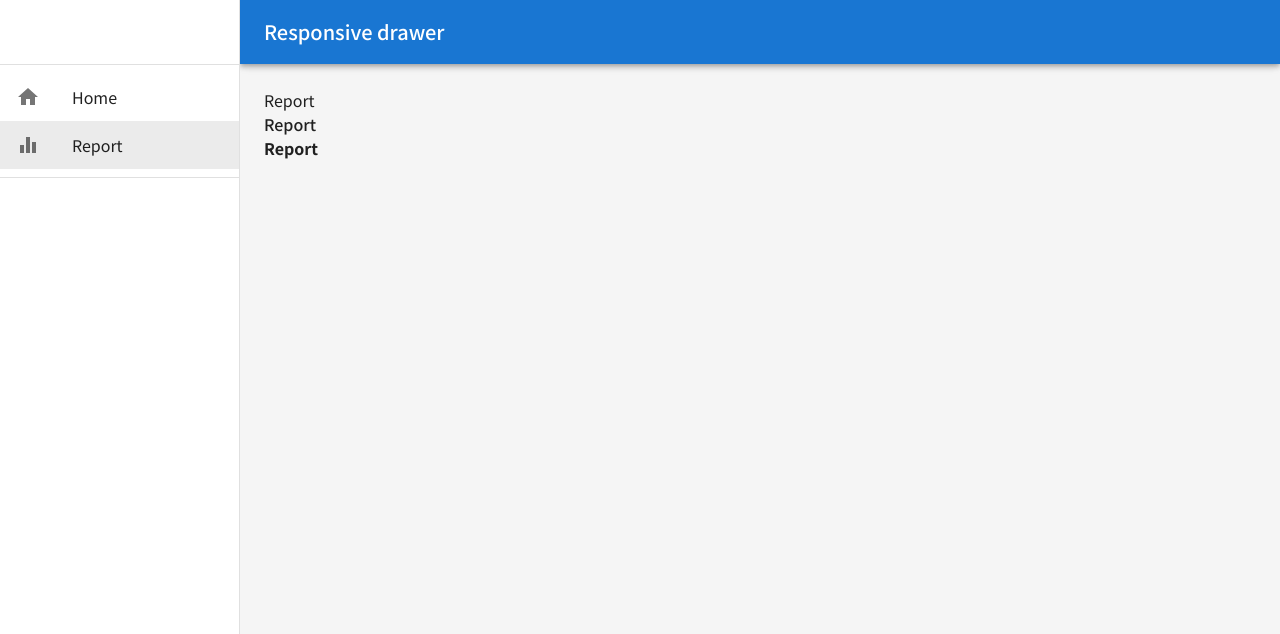
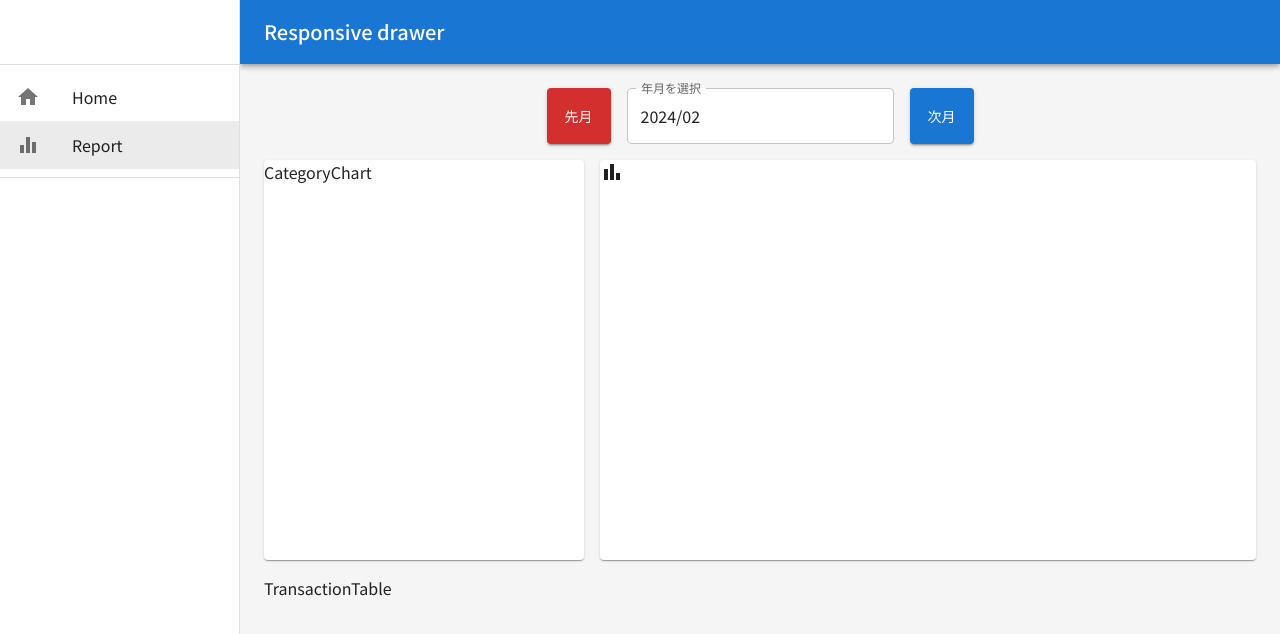
Before and after one commit to mikurikuri11/kakeibo_app, a React (Create React App) app: page /report in a window 1280 px wide. Shown: the top 634 px of the page. Built offline with nearby package versions, Linux system fonts and the light colour scheme; no server answers; the database is empty; the HTML template or start-up script is replaced by a standard one.

Commit message:
✨ 日付選択エリアの作成

```diff
--- a/package.json
+++ b/package.json
@@ -12,6 +12,7 @@
     "@hookform/resolvers": "^3.3.4",
     "@mui/icons-material": "^5.15.10",
     "@mui/material": "^5.15.10",
+    "@mui/x-date-pickers": "^6.19.5",
     "@testing-library/jest-dom": "^5.17.0",
     "@testing-library/react": "^13.4.0",
     "@testing-library/user-event": "^13.5.0",
--- a/src/App.tsx
+++ b/src/App.tsx
@@ -114,7 +114,7 @@ function App() {
       const updatedTransactions = transactions.map((t) =>
         t.id === transactionId ? { ...t, ...transaction } : t
       ) as Transaction[];
-      setTransactions(updatedTransactions );
+      setTransactions(updatedTransactions);
     } catch (error) {
       if (isFireStoreError(error)) {
         console.error("Firestore Error", error.code, error.message);
@@ -142,7 +142,15 @@ function App() {
                 />
               }
             />
-            <Route path="/report" element={<Report />} />
+            <Route
+              path="/report"
+              element={
+                <Report
+                  currentMonth={currentMonth}
+                  setCurrentMonth={setCurrentMonth}
+                />
+              }
+            />
             <Route path="*" element={<NoMatch />} />
           </Route>
         </Routes>
--- /dev/null
+++ b/src/components/BarChart.tsx
@@ -0,0 +1,5 @@
+export const BarChart = () => {
+  return (
+    <div>BarChart</div>
+  )
+}
--- /dev/null
+++ b/src/components/CategoryChart.tsx
@@ -0,0 +1,5 @@
+export const CategoryChart = () => {
+  return (
+    <div>CategoryChart</div>
+  )
+}
--- /dev/null
+++ b/src/components/MonthSelector.tsx
@@ -0,0 +1,55 @@
+import { Box, Button } from "@mui/material";
+import { DatePicker } from "@mui/x-date-pickers";
+import { addMonths } from "date-fns";
+
+interface MonthSelectorProps {
+  currentMonth: Date;
+  setCurrentMonth: React.Dispatch<React.SetStateAction<Date>>;
+}
+
+export const MonthSelector = (props: MonthSelectorProps) => {
+  const { currentMonth, setCurrentMonth } = props;
+
+  const handleDateChange = (newDate: Date | null) => {
+    if (newDate === null) return;
+    setCurrentMonth(newDate);
+  }
+
+  // 先月を選択したときの処理
+  const handlePreviousMonth = () => {
+    const previousMonth = addMonths(currentMonth, -1);
+    setCurrentMonth(previousMonth);
+  };
+
+  // 次月を選択したときの処理
+  const handleNextMonth = () => {
+    const nextMonth = addMonths(currentMonth, 1);
+    setCurrentMonth(nextMonth);
+  };
+
+  return (
+    <Box
+      sx={{ display: "flex", justifyContent: "center", alighItems: "center" }}
+    >
+      <Button onClick={handlePreviousMonth} color={"error"} variant="contained">
+        先月
+      </Button>
+      <DatePicker
+        onChange={handleDateChange}
+        value={currentMonth}
+        label="年月を選択"
+        sx={{ mx: 2, background: "white" }}
+        views={["year", "month"]}
+        format="yyyy/MM"
+        slotProps={{
+          toolbar: {
+            toolbarFormat: "yyyy年MM月",
+          },
+        }}
+      />
+      <Button onClick={handleNextMonth} color={"primary"} variant="contained">
+        次月
+      </Button>
+    </Box>
+  );
+};
--- /dev/null
+++ b/src/components/TransactionTable.tsx
@@ -0,0 +1,5 @@
+export const TransactionTable = () => {
+  return (
+    <div>TransactionTable</div>
+  )
+}
--- a/src/pages/Report.tsx
+++ b/src/pages/Report.tsx
@@ -1,17 +1,51 @@
-import { Typography } from "@mui/material"
+import { Grid, Paper } from "@mui/material";
+import { MonthSelector } from "../components/MonthSelector";
+import { CategoryChart } from "../components/CategoryChart";
+import { BarChart } from "@mui/icons-material";
+import { TransactionTable } from "../components/TransactionTable";
+import { LocalizationProvider } from "@mui/x-date-pickers";
+import { AdapterDateFns } from "@mui/x-date-pickers/AdapterDateFnsV3";
+import { ja } from "date-fns/locale/ja";
 
-export const Report = () => {
+interface ReportProps {
+  currentMonth: Date;
+  setCurrentMonth: React.Dispatch<React.SetStateAction<Date>>;
+}
+
+export const Report = (props: ReportProps) => {
+  const { currentMonth, setCurrentMonth } = props;
+  const commonPaperStyle = {
+    height: { xs: "auto", md: "400px" },
+    display: "flex",
+    flexDirection: "column",
+  };
   return (
-    <>
-      <Typography fontWeight="fontWeightRegular">
-        Report
-      </Typography>
-      <Typography fontWeight="fontWeightMedium">
-        Report
-      </Typography>
-      <Typography fontWeight="fontWeightBold">
-        Report
-      </Typography>
-    </>
-  )
-}
+    <LocalizationProvider
+      dateAdapter={AdapterDateFns}
+      adapterLocale={ja}
+      dateFormats={{ monthAndYear: "yyyy年 MM月" }}
+    >
+      <Grid container spacing={2}>
+        <Grid item xs={12}>
+          <MonthSelector
+            currentMonth={currentMonth}
+            setCurrentMonth={setCurrentMonth}
+          />
+        </Grid>
+        <Grid item xs={12} md={4}>
+          <Paper sx={commonPaperStyle}>
+            <CategoryChart />
+          </Paper>
+        </Grid>
+        <Grid item xs={12} md={8}>
+          <Paper sx={commonPaperStyle}>
+            <BarChart />
+          </Paper>
+        </Grid>
+        <Grid item xs={12}>
+          <TransactionTable />
+        </Grid>
+      </Grid>
+    </LocalizationProvider>
+  );
+};
```
Also changed, not shown: 1 other file (tests, documents, lock files or other folders).
